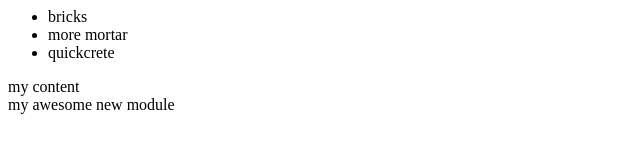
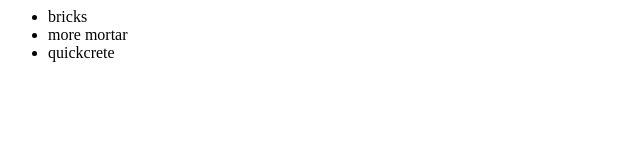
Before and after one commit to luozh-git/gittest, a plain HTML site: page index.html in a window 1280 px wide. Shown: the whole page, without its empty margins (0-640 px from the left). Drawn offline with Linux system fonts and the light colour scheme.

Commit message:
gone is news

```diff
--- a/index.html
+++ b/index.html
@@ -8,12 +8,6 @@
 			<li>quickcrete</li>
 		</ul>
 	</module-one>
-	<module-two>
-		<div>my content</div>
-	</module-two>
-	<module-three>
-		<div>my awesome new module</div>
-	</module-three>
 	</div>
 </body>
 </html>
```
